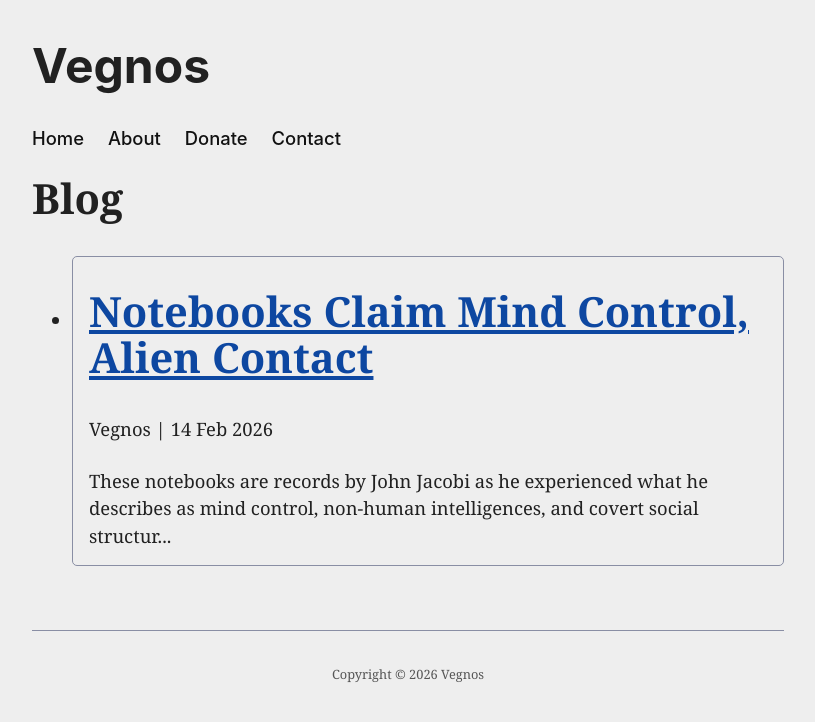
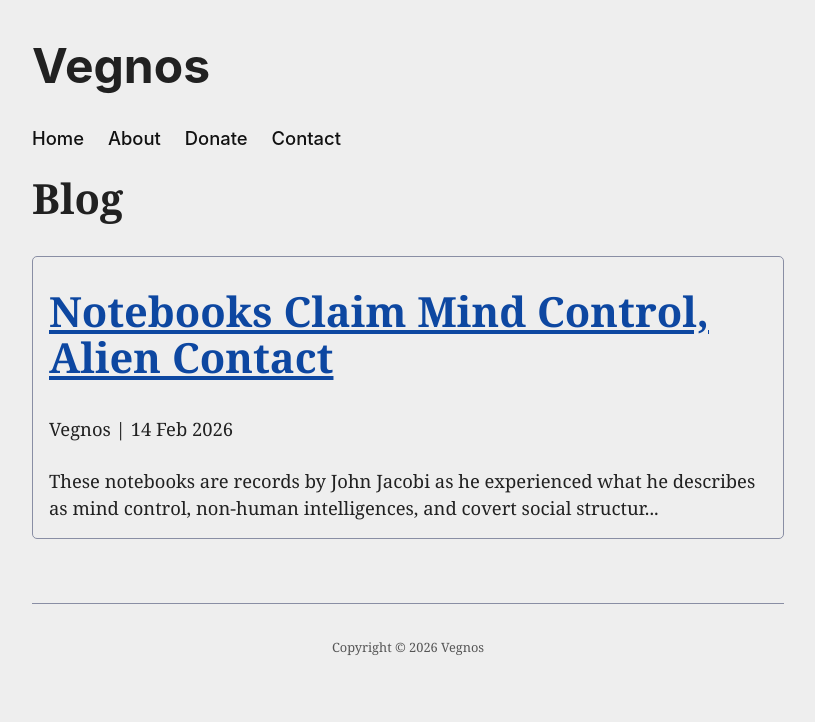
Before and after one commit to jklmnop10/vegnos, a Jekyll site: the page built from blog.md, in a window 1280 px wide. Shown: the top 722 px of the page, without its empty margins (232-1047 px from the left). Built offline with Jekyll 4.4.1, drawn with Linux system fonts in a browser that asks for light colours.

Commit message:
Update stylesheet.css

```diff
--- a/assets/css/stylesheet.css
+++ b/assets/css/stylesheet.css
@@ -127,6 +127,19 @@ img.img-left {
 }
 img.img-right {
 	float: right;
+}
+
+/********** Post list ul behavior */
+.post-list {
+  list-style-type: none; /* Removes bullet points */
+  padding: 0;           /* Removes default left padding/indentation */
+  margin: 0;            /* Removes default top/bottom margins */
+}
+
+.post-list li {
+  /* You may also need to adjust margins/padding on the list items */
+  margin: 0;
+  padding: 0;
 }
 
 
```
